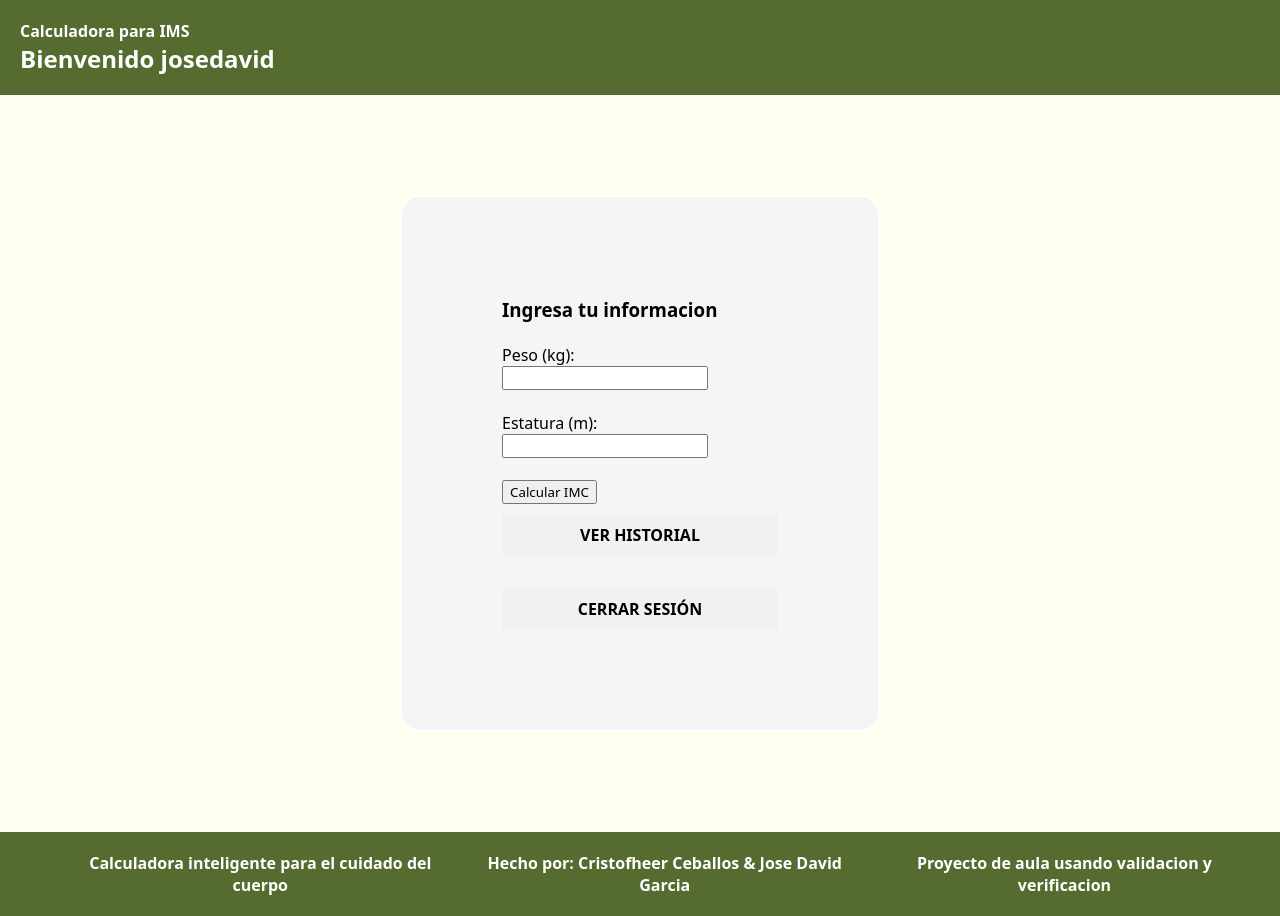
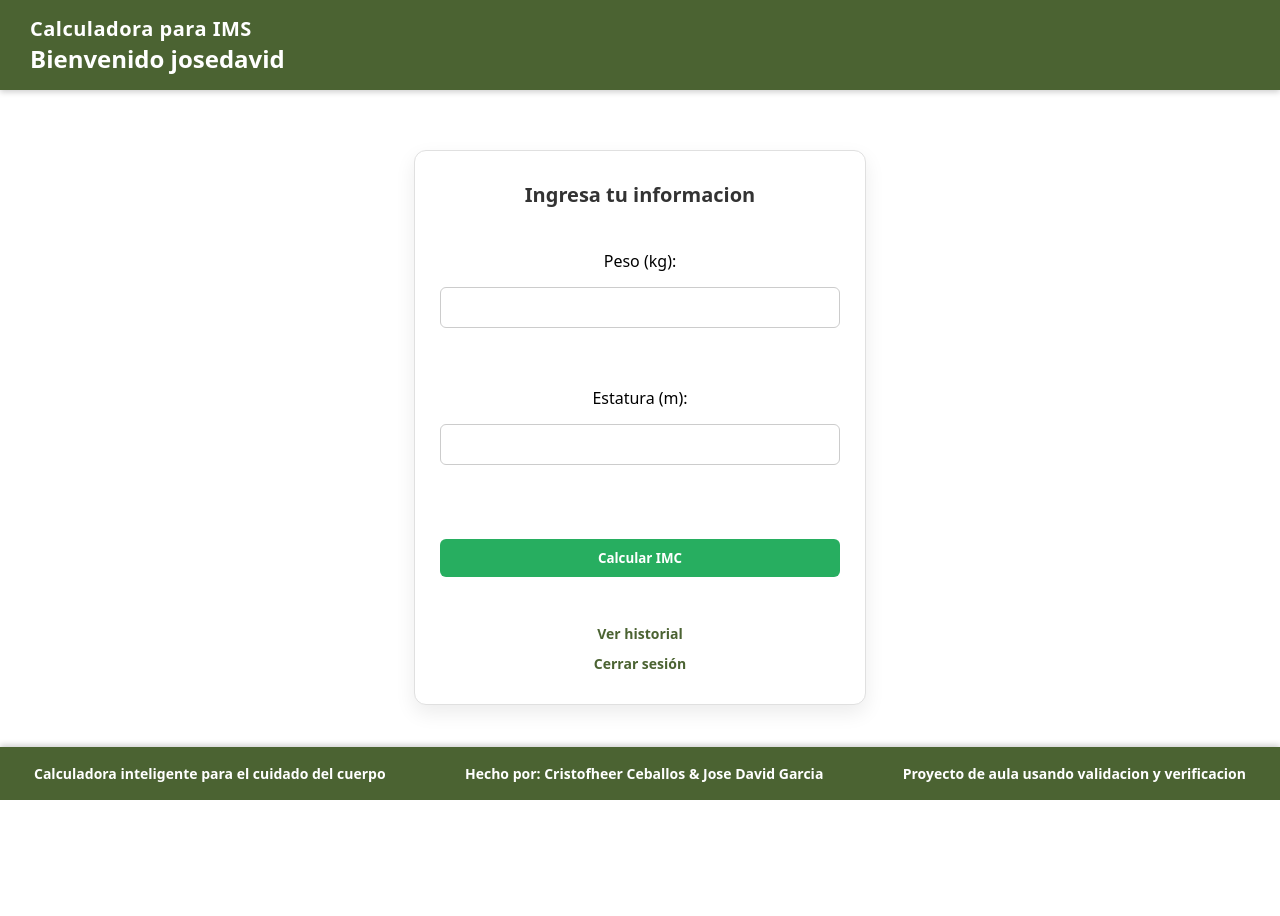
Before and after one commit to J0C3L/Calculador, a PHP site: page / in a window 1280 px wide. After the commit the page ends 800 px from the top, so only its background shows below. Run offline with PHP 8.4, Linux system fonts and the light colour scheme; a user stored in the database is signed in.

Commit message:
Detalles y Pulir el diseño

```diff
--- a/Estilos/Estilos.css
+++ b/Estilos/Estilos.css
@@ -4,31 +4,66 @@ Estilos Generales del sitio web
 *{
     margin: 0;
     font-family: system-ui, -apple-system, BlinkMacSystemFont, 'Segoe UI', Roboto, Oxygen, Ubuntu, Cantarell, 'Open Sans', 'Helvetica Neue', sans-serif;
-
-    }
-    header{
-        background-color: #556B2F;
-        padding: 20px;
-        color: #fff;
-        font-weight: bold;
 }
 
-    body{
-        background-color: #FFFFF0;
+    header {
+  background-color: #4b6332; /* verde elegante */
+  color: #fff;
+  padding: 15px 30px;
+  text-align: left;
+  font-family: 'Segoe UI', Arial, sans-serif;
+  box-shadow: 0 2px 6px rgba(0,0,0,0.2);
 }
 
-    footer{
-        background-color: #556B2F;
-        padding: 20px;
+/* El texto del header */
+header p {
+  margin: 0;
+  font-size: 20px;
+  font-weight: bold;
+  letter-spacing: 0.5px;
+}
+
+    footer {
+  background-color: #4b6332; /* mismo verde que el header */
   color: #fff;
-        font-weight: bold;
+  padding: 15px 30px;
+  font-family: 'Segoe UI', Arial, sans-serif;
+  box-shadow: 0 -2px 6px rgba(0,0,0,0.2);
 }
-        footer ul{
-            display: flex;
+footer {
+  position: fixed;
+  left: 0;
+  right: 0;
+  bottom: 0;
+  background-color: #4b6332;
+  color: #fff;
+  padding: 12px 24px;
+  z-index: 999;
+}
+
+/* Evita que el contenido quede oculto por el footer */
+main {
+  padding-bottom: 70px; /* ajustar según la altura del footer */
+}
+
+footer ul {
   list-style: none;
-            text-decoration: none;
-            text-align: center;
-            justify-content: space-between;
+  margin: 0;
+  padding: 0;
+  display: flex;               /* organiza en fila */
+  justify-content: space-between; /* reparte el espacio */
+  align-items: center;
+  flex-wrap: wrap;             /* si no cabe, se baja */
+}
+
+footer li {
+  margin: 5px 10px;
+}
+
+footer p {
+  margin: 0;
+  font-size: 14px;
+  font-weight: 600;
 }
 
 /*
@@ -86,16 +188,75 @@ Estilos para el Login
     Estilos para Index
 */
 
-.formcalcu{
-    display: grid;
-    background: #F5F5F5;
-    border-radius: 20px;
-    border: 2px solid #fff;
-    box-shadow: 10px #f1f1f1;
-    padding: 100px;
-    margin: 100px 400px 100px 400px;
-    justify-content: center;
-    align-items: center;
+.formcalcu {
+    max-width: 400px;                  /* ancho máximo, se adapta a pantallas pequeñas */
+    margin: 60px auto;                 /* lo centra horizontalmente */
+    padding: 30px 25px;                /* espacio interno */
+    background: #fff;                  /* fondo blanco limpio */
+    border-radius: 12px;               /* bordes redondeados */
+    border: 1px solid #e0e0e0;         /* borde sutil */
+    box-shadow: 0 8px 20px rgba(0,0,0,0.08); /* sombra suave */
+    text-align: center;                /* centra el texto */
+    font-family: 'Segoe UI', Arial, sans-serif;
+}
+
+/* título */
+.formcalcu h3 {
+    margin-bottom: 20px;
+    color: #333;
+    font-size: 20px;
+    font-weight: 700;
+}
+
+/* etiquetas y inputs */
+.formcalcu form {
+    display: flex;
+    flex-direction: column; /* apila los elementos */
+    gap: 15px;              /* espacio entre campos */
+}
+
+.formcalcu input {
+    padding: 10px;
+    border: 1px solid #ccc;
+    border-radius: 6px;
+    outline: none;
+    font-size: 14px;
+    transition: border 0.2s;
+}
+
+.formcalcu input:focus {
+    border-color: #4b6332;
+}
+
+/* botón */
+.formcalcu button {
+    padding: 10px;
+    background: #27ae60;
+    color: #fff;
+    border: none;
+    border-radius: 6px;
+    font-weight: 700;
+    cursor: pointer;
+    transition: background 0.2s;
+}
+
+.formcalcu button:hover {
+    background: #219150;
+}
+
+/* enlaces */
+.formcalcu a {
+    display: inline-block;
+    margin-top: 10px;
+    font-size: 14px;
+    text-decoration: none;
+    color: #4b6332;
+    font-weight: 600;
+    transition: color 0.2s;
+}
+
+.formcalcu a:hover {
+    color: #2c3e20;
 }
 
 
@@ -103,50 +264,38 @@ Estilos para el Login
     Estilos para historial
 */
 
-.tablahistorial{
-    display: grid;
-    background: #F5F5F5;
-    border-radius: 20px;
-    border: 2px solid #fff;
-    box-shadow: 10px #f1f1f1;
-    padding: 100px;
-    margin: 100px 400px 100px 400px;
-    justify-content: center;
-    align-items: center;
+.tablahistorial {
+    max-width: 800px;                 /* ancho máximo */
+    margin: 60px auto;                 /* centrado */
+    padding: 30px;
+    background: #fff;                  /* fondo blanco */
+    border-radius: 12px;
+    border: 1px solid #e0e0e0;
+    box-shadow: 0 8px 20px rgba(0,0,0,0.08);
+    text-align: center;
+    font-family: 'Segoe UI', Arial, sans-serif;
 }
 
-a{
-    text-decoration: none;
-    margin-top: 10px;
-    cursor:pointer;
-    text-transform: uppercase;
-    background-color: #f1f1f1;
-    padding: 10px;
-    text-align: center;
-    color: #000;
-    font-weight: bold;
-}
-a:hover{
-    font-weight: bold;
-    color: #fff;
-    background-color: #556B2F;
+.tablahistorial h2 {
+    margin-bottom: 20px;
+    color: #333;
+    font-size: 22px;
+    font-weight: 700;
 }
 
-/*
-    Estilo de la tabla
-*/
-
+/* tabla */
 table {
   width: 100%;
   border-collapse: collapse;
   margin: 20px 0;
-  font-size: 16px;
-  font-family: Arial, sans-serif;
+  font-size: 15px;
+  border-radius: 8px;
+  overflow: hidden; /* bordes redondeados también para tabla */
   box-shadow: 0 2px 8px rgba(0,0,0,0.1);
 }
 
 thead tr {
-  background-color: #009879;
+  background-color: #4b6332; /* mismo verde que el header */
   color: #ffffff;
   text-align: left;
 }
--- a/login.php
+++ b/login.php
@@ -35,7 +35,6 @@
 </head>
 <body>
     <header>
-        <div class="logo"></div>
         <p>Calculadora para IMS</p>
     </header>
 
```
Also changed, not shown: other parts of Estilos/Estilos.css (+91 -6 lines). Lines whose indentation alone changed are shown as unchanged.
